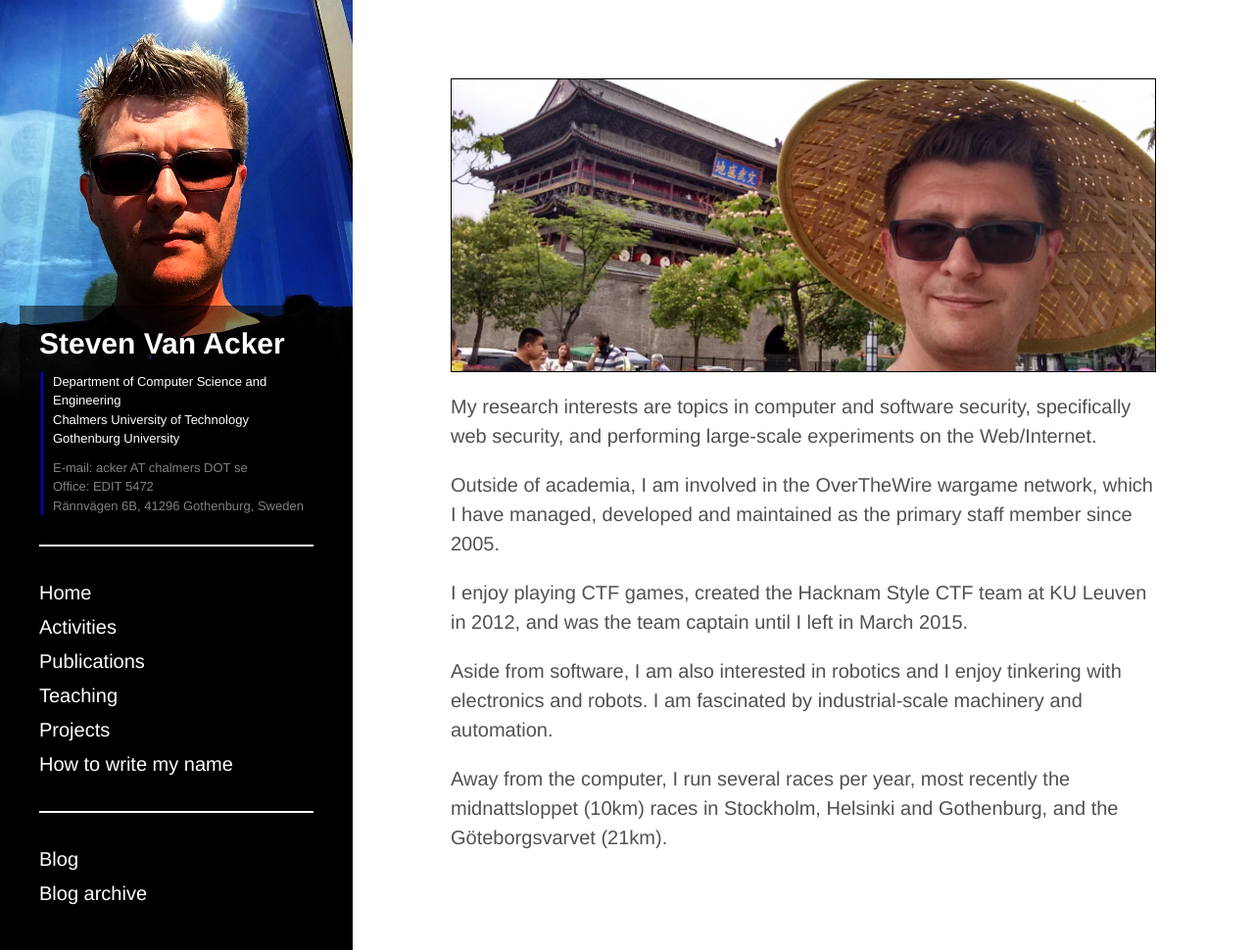
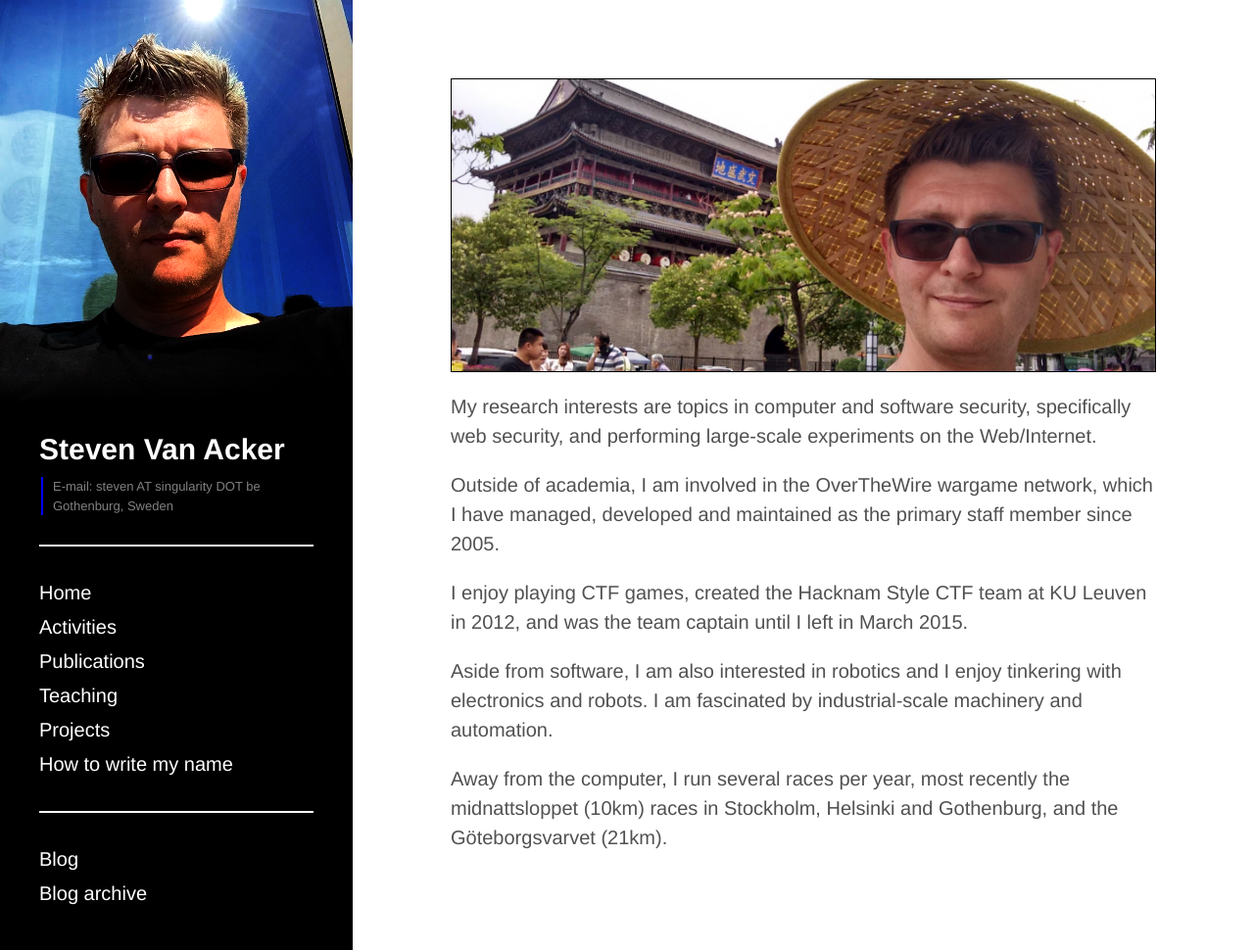
Before and after one commit to StevenVanAcker/stevenvanacker.github.io, a Jekyll site: the page built from index.md, in a window 1280 px wide and 970 px high. Shown: the whole window at 98% size. Built offline with Jekyll 4.4.1, drawn with Linux system fonts in a browser that asks for light colours.

Commit message:
update contact email

```diff
--- a/_includes/sidebar.html
+++ b/_includes/sidebar.html
@@ -5,15 +5,16 @@
         <div class="textbox">
                 <h1>Steven Van Acker</h1>
                 <div class="indentbox">
+					<!--
 			<div class="links">
 				  <A href="http://www.chalmers.se/cse/EN">Department of Computer Science and Engineering</A><br>
 				  <A href="http://www.chalmers.se/">Chalmers University of Technology</A><br>
 				  <A href="http://www.gu.se/">Gothenburg University</A><br>
 			</div>
+					-->
 			<div class="contact">
-				E-mail: acker AT chalmers DOT se<br>
-				Office: EDIT 5472<br>
-				Rännvägen 6B, 41296 Gothenburg, Sweden<br>
+				E-mail: steven AT singularity DOT be<br>
+				Gothenburg, Sweden<br>
 			</div>
                 </div>
         </div>
```
